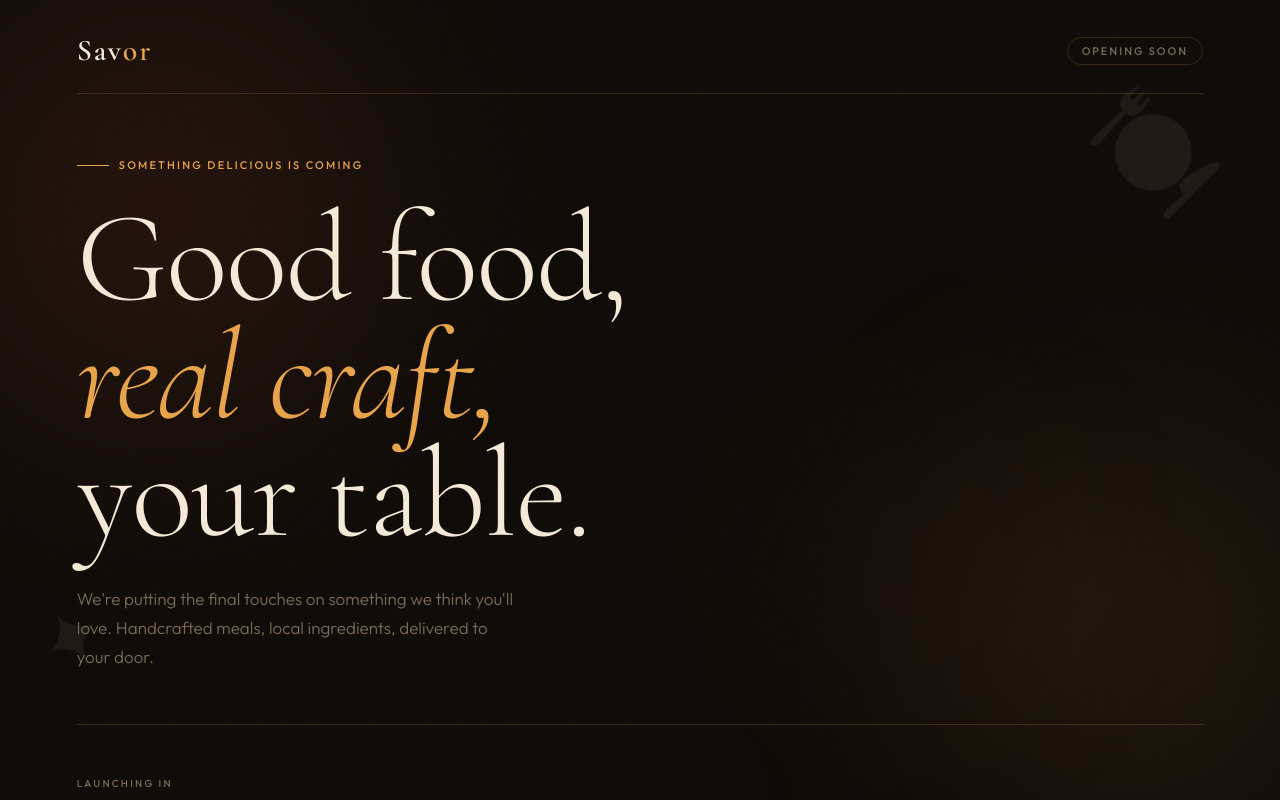
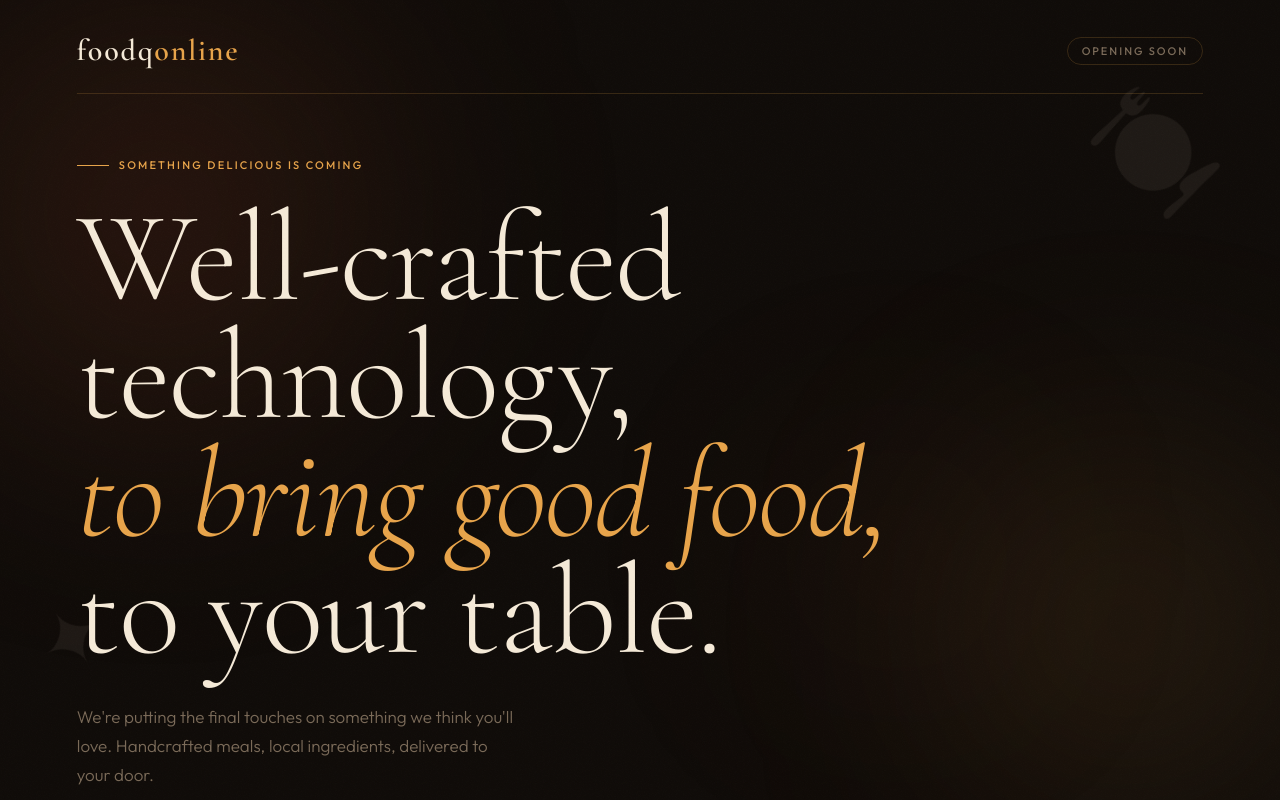
Before and after one commit to jaknap007/foodq.online, a plain HTML site: page index.html in a window 1280 px wide. Drawn offline with nearby package versions, Linux system fonts and the light colour scheme.

Commit message:
Update logo and header content in index

```diff
--- a/index.html
+++ b/index.html
@@ -405,15 +405,14 @@
 
     <!-- Header -->
     <header>
-      <a href="#" class="logo">Sav<span>or</span></a>
+      <a href="#" class="logo">foodq<span>online</span></a>
       <span class="nav-tag">Opening Soon</span>
     </header>
 
     <!-- Main content -->
     <main>
       <div class="eyebrow">Something delicious is coming</div>
-
-      <h1>Good food,<br><em>real craft,</em><br>your table.</h1>
+      <h1>Well-crafted technology,<br><em>to bring good food,</em><br>to your table.</h1>
 
       <p class="tagline">
         We're putting the final touches on something we think you'll love.
```
